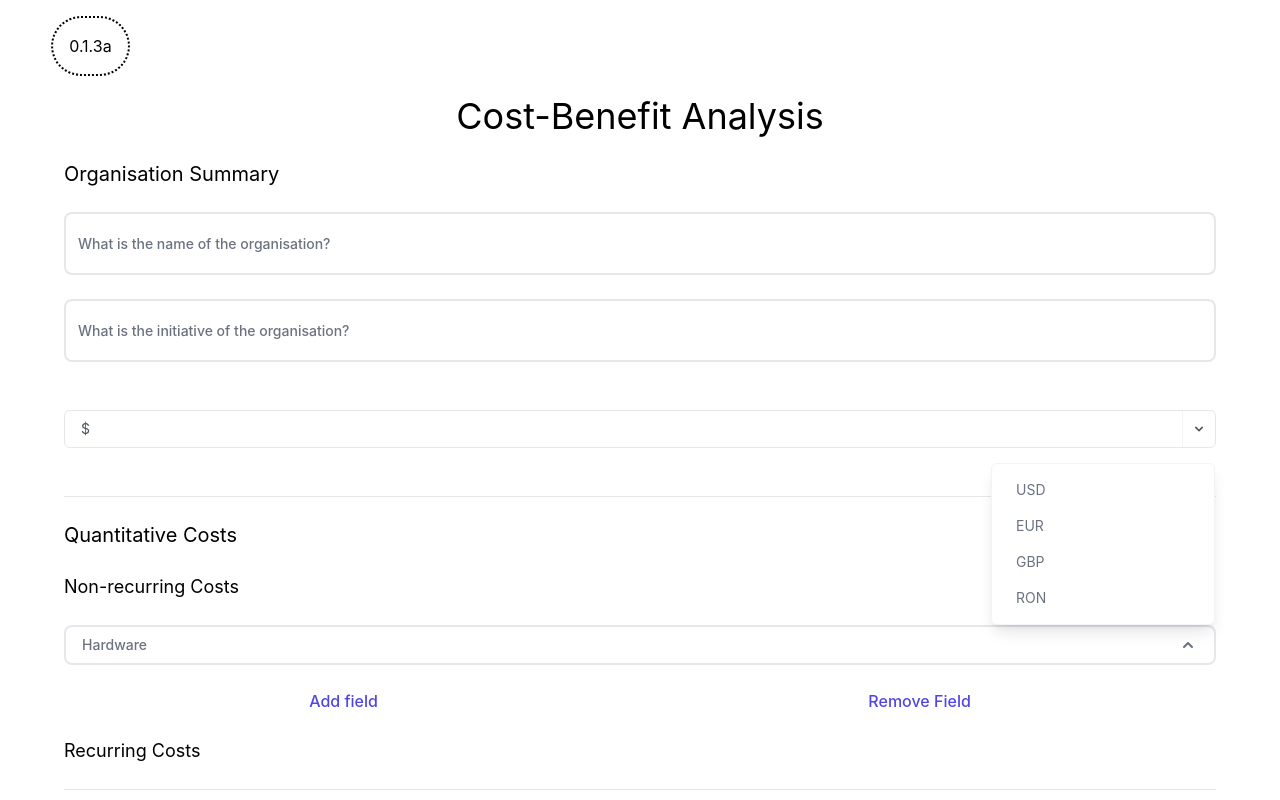
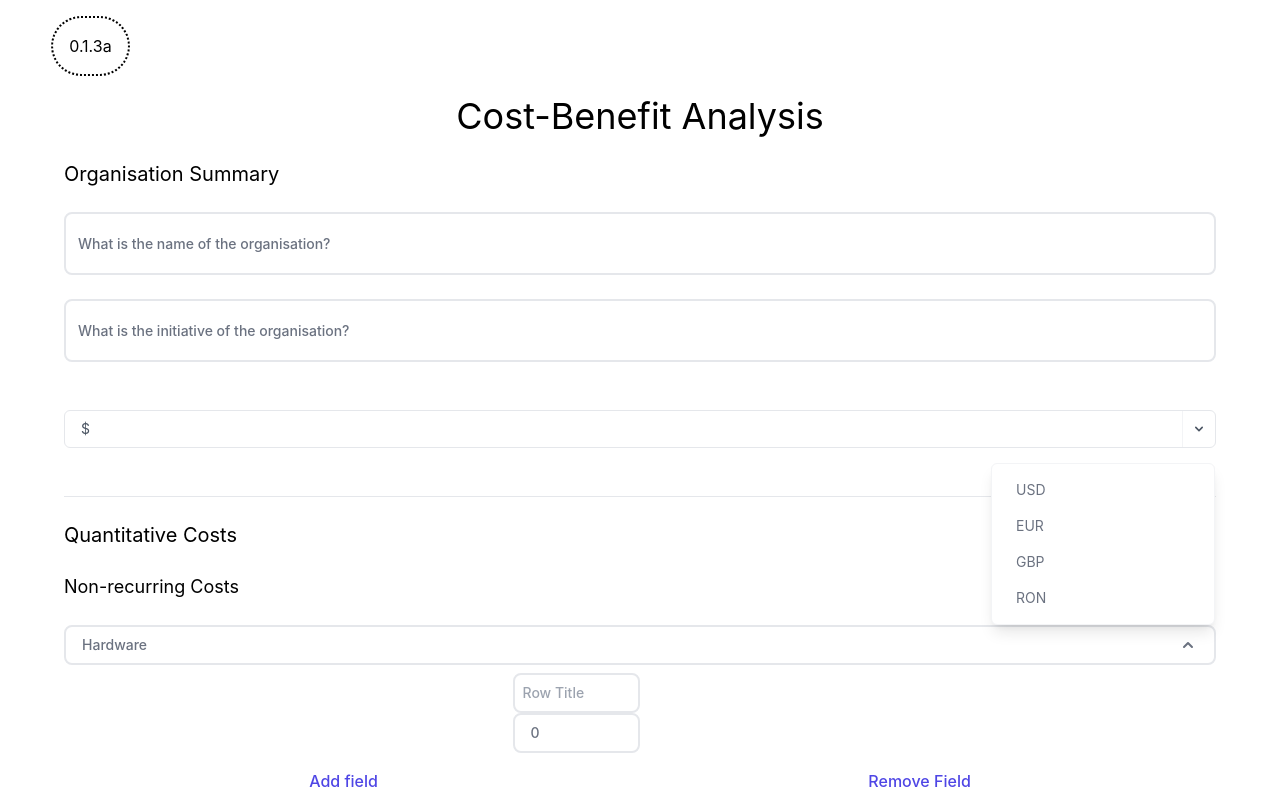
Before and after one commit to dfxe/c-b-analysis-expert, a Next.js app: page / in a window 1280 px wide. Both pictures are taken after a click on the heading "Hardware". Shown: the top 800 px of the page. Built offline with nearby package versions, Linux system fonts and the light colour scheme.

Commit message:
Fix edit recurringCosts edits

```diff
--- a/components/contexts/DetailsProvider.tsx
+++ b/components/contexts/DetailsProvider.tsx
@@ -26,7 +26,7 @@ type ActionType = {
   //nextAction must map to each Details member
   //each details member should have the following nextAction
   //that is not good as
-  nextAction?: string | Array<Row> | HTMLInputElement;
+  nextAction?: string | Array<Row>;
   editId?: string;
 };
 type ShowDetails = {
@@ -52,7 +52,7 @@ type Props = {
 };
 
 export default function DetailsProvider({ children }: Props) {
-  const reducer = (state: Details, action: ActionType) => {
+  const reducer = (state: Details, action: ActionType, editId: string) => {
     switch (action.type) {
       case "changed_currency":
         return {
@@ -73,17 +73,15 @@ export default function DetailsProvider({ children }: Props) {
         return {
           ...state,
           recurringQuantitativeCost: [
-            ...state.recurringQuantitativeCost.map((item) => {
-              if (
-                item.id ===
-                (action.nextAction as HTMLInputElement).getAttribute("key")
-              ) {
+            ...state.recurringQuantitativeCost.map((item, i) => {
+              if (item.id + i.toString() === action.editId) {
+                console.log("foundasd");
                 return {
                   ...item,
-                  title: (action.nextAction as HTMLInputElement).value,
+                  title: action.nextAction,
                 };
               } else {
-                return { item };
+                return { ...item };
               }
             }),
           ],
@@ -92,17 +90,17 @@ export default function DetailsProvider({ children }: Props) {
         return {
           ...state,
           recurringQuantitativeCost: [
-            ...state.recurringQuantitativeCost.map((item) => {
-              if (
-                item.id ===
-                (action.nextAction as HTMLInputElement).getAttribute("key")
-              ) {
+            ...state.recurringQuantitativeCost.map((item, i) => {
+              if (item.id + i.toString() === action.editId) {
                 return {
                   ...item,
-                  title: (action.nextAction as HTMLInputElement).value,
+                  period: {
+                    ...item.period,
+                    periodCost: action.nextAction,
+                  },
                 };
               } else {
-                return { item };
+                return { ...item };
               }
             }),
           ],
@@ -141,7 +139,18 @@ export default function DetailsProvider({ children }: Props) {
     title: "",
     initiative: "",
     currency: "$",
-    recurringQuantitativeCost: [],
+    recurringQuantitativeCost: [
+      {
+        id: "idEL0",
+        title: "",
+        category: "",
+        period: {
+          periodTimeUnit: "",
+          periodTime: 0,
+          periodCost: 0,
+        },
+      },
+    ],
   });
 
   React.useEffect(() => {
--- a/components/survey/InputAddAccordion.tsx
+++ b/components/survey/InputAddAccordion.tsx
@@ -3,15 +3,14 @@ import { useDetails } from "../contexts/DetailsProvider";
 
 export default function InputAddAccordion() {
   const details = useDetails();
-  const handleDetails = (e) => {
+  const handleDetails = (e, command: string, editId: string) => {
     details.dispatch({
-      type: "edit_input_at",
-      nextAction: e.target,
+      type: command,
+      nextAction: e.target.value,
+      editId: editId,
     });
   };
-  const handleNumbers = (e) => {
-    details.dispatch({ type: "edit_period_cost", nextAction: e.target });
-  };
+
   return (
     <nav className="flex flex-col space-y-1 ">
       <details className="group">
@@ -39,20 +38,27 @@ export default function InputAddAccordion() {
               <li key={item.id + i.toString()}>
                 <input
                   placeholder={"Row Title"}
-                  key={item[0]?.id}
+                  key={"3"}
                   type="text"
                   className="block border-2 px-2 py-2 w-1/2 mr-2 text-sm font-medium text-gray-500 rounded-lg hover:bg-gray-100 hover:text-gray-700"
-                  value={item[0]?.title}
-                  onChange={handleDetails}
+                  value={item.title}
+                  onChange={(e) =>
+                    handleDetails(e, "edit_input_at", item.id + i.toString())
+                  }
                 />
                 <input
-                  key={item[0]?.id}
+                  key={item.id + i.toString()}
                   type="text"
                   className="block border-2 px-4 py-2 w-1/2 text-sm font-medium text-gray-500 rounded-lg hover:bg-gray-100 hover:text-gray-700"
                   onChange={(e) => {
-                    !isNaN(+e.target.value) && handleNumbers(e);
+                    !isNaN(+e.target.value) &&
+                      handleDetails(
+                        e,
+                        "edit_period_cost",
+                        item.id + i.toString()
+                      );
                   }}
-                  value={item[0]?.period.periodCost}
+                  value={item.period.periodCost}
                 />
               </li>
             ))}
```
